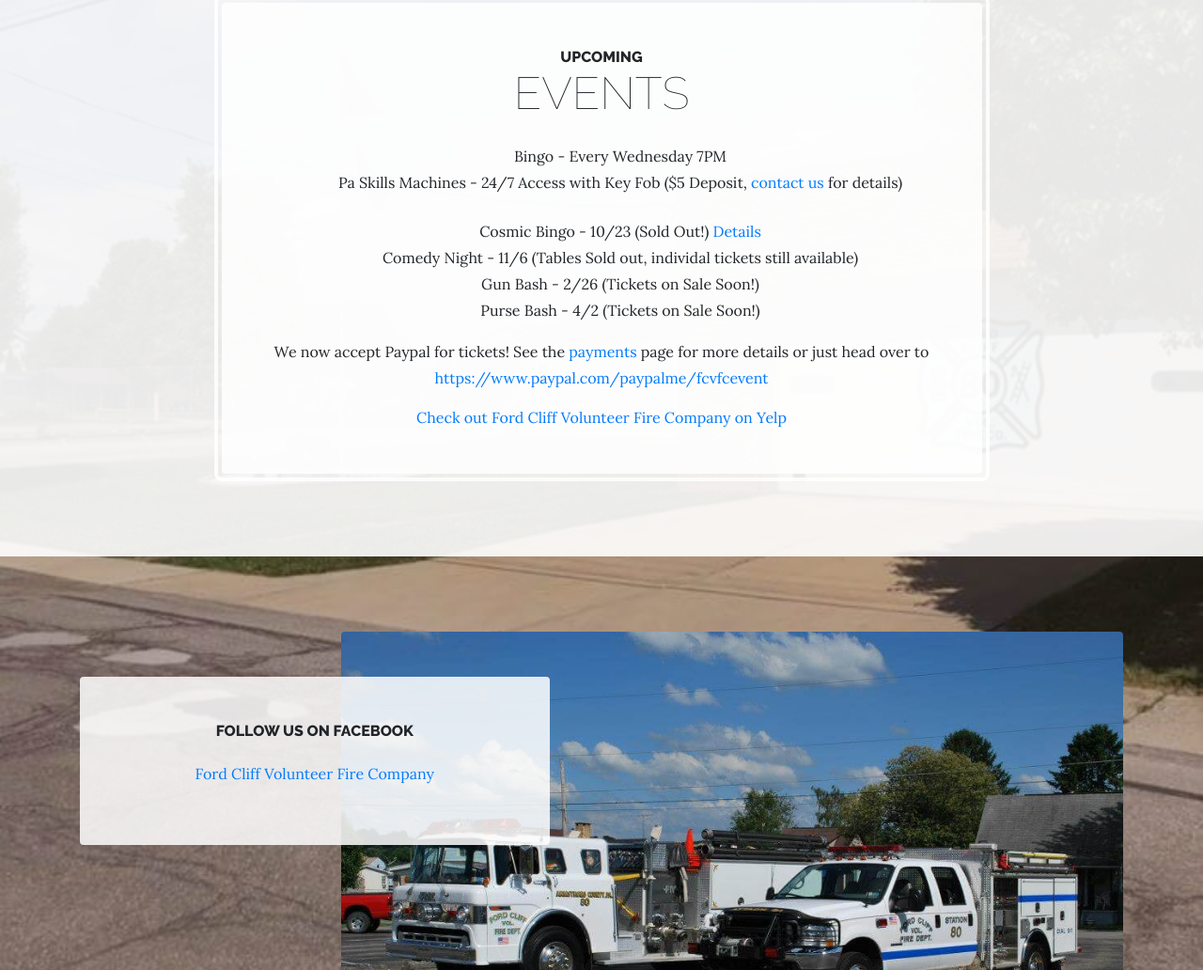
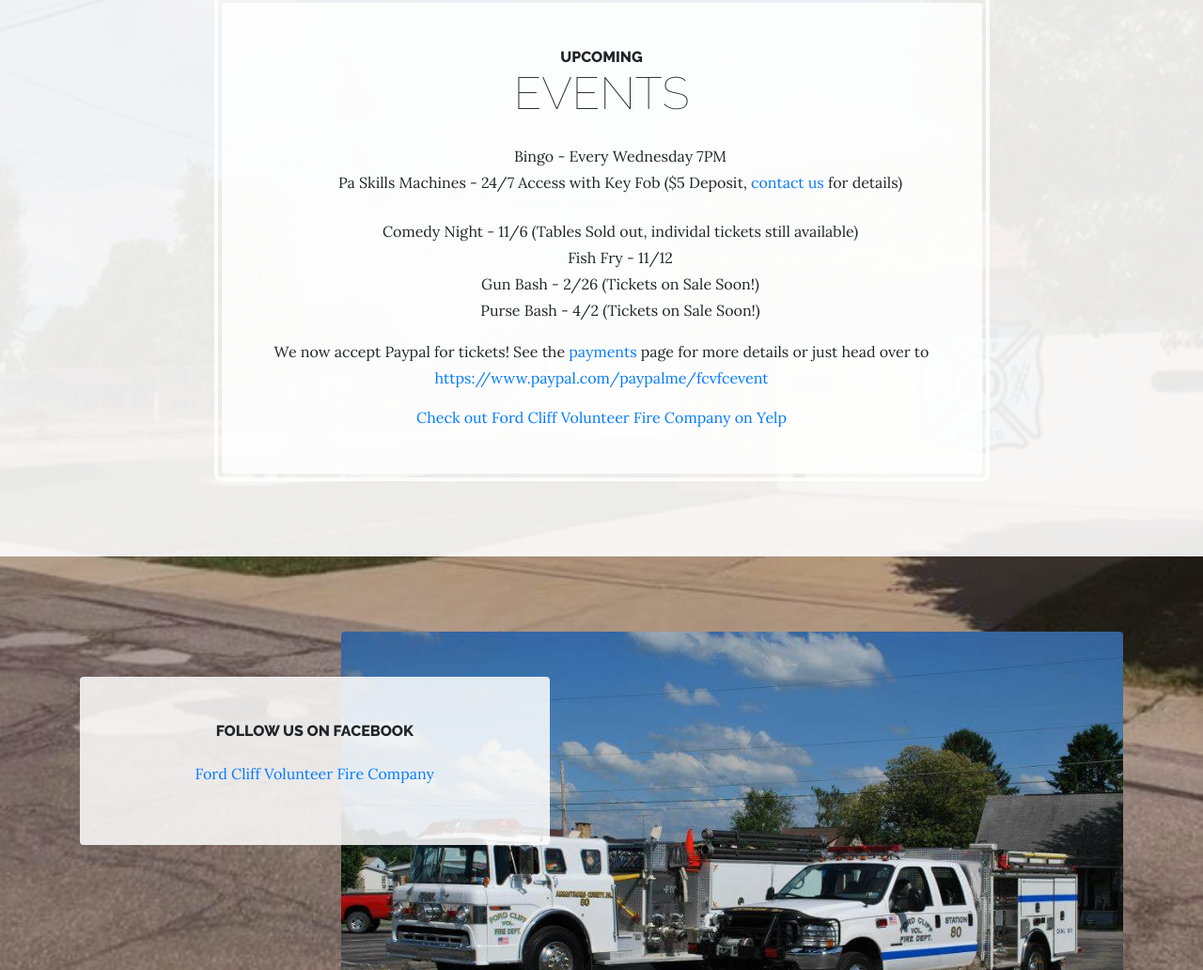
Before and after one commit to fordcliffvfc/fordcliffvfc, a website: page index.html in a window 1280 px wide. Shown: the part 2140-3172 px from the top of the page at 94% size. Drawn offline with Linux system fonts and the light colour scheme.

Commit message:
Event updates

```diff
--- a/index.html
+++ b/index.html
@@ -167,8 +167,8 @@
 
               <br/>
               <!-- <li><p class="mb-0">Lottery Raffle - 3/26 <a href="raffles.html">Details</a></p></li>-->
-              <li><p class="mb-0">Cosmic Bingo - 10/23 (Sold Out!) <a href="https://www.facebook.com/events/360239785518378/">Details</a></p></li>
               <li><p class="mb-0">Comedy Night - 11/6 (Tables Sold out, individal tickets still available)</p></li>
+              <li><p class="mb-0">Fish Fry - 11/12</p></li>
               <li><p class="mb-0">Gun Bash - 2/26 (Tickets on Sale Soon!)</p></li>
               <li><p class="mb-0">Purse Bash - 4/2 (Tickets on Sale Soon!)</p></li>
 
```
Also changed, not shown: events.html (+2 -2 lines).
